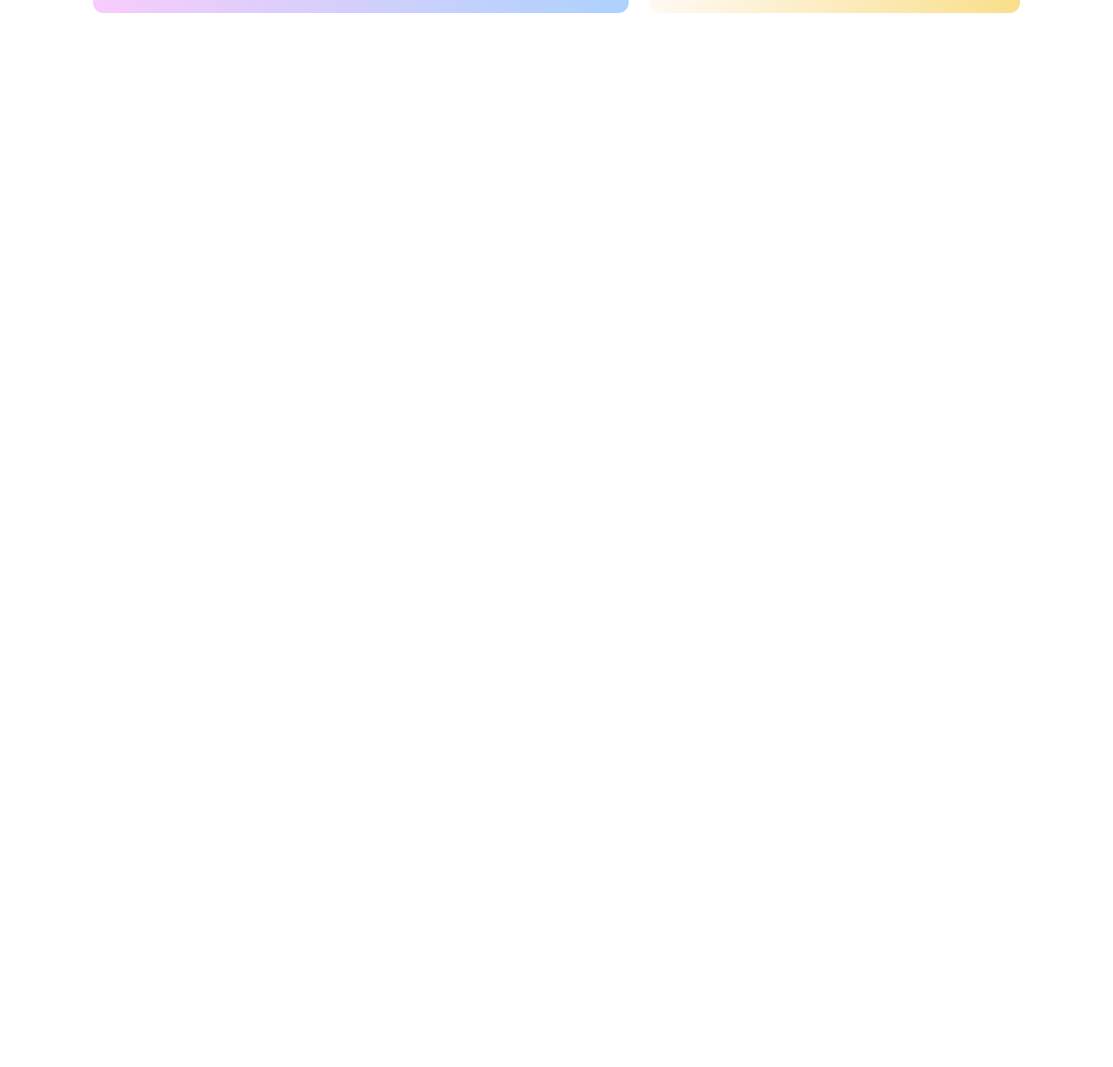
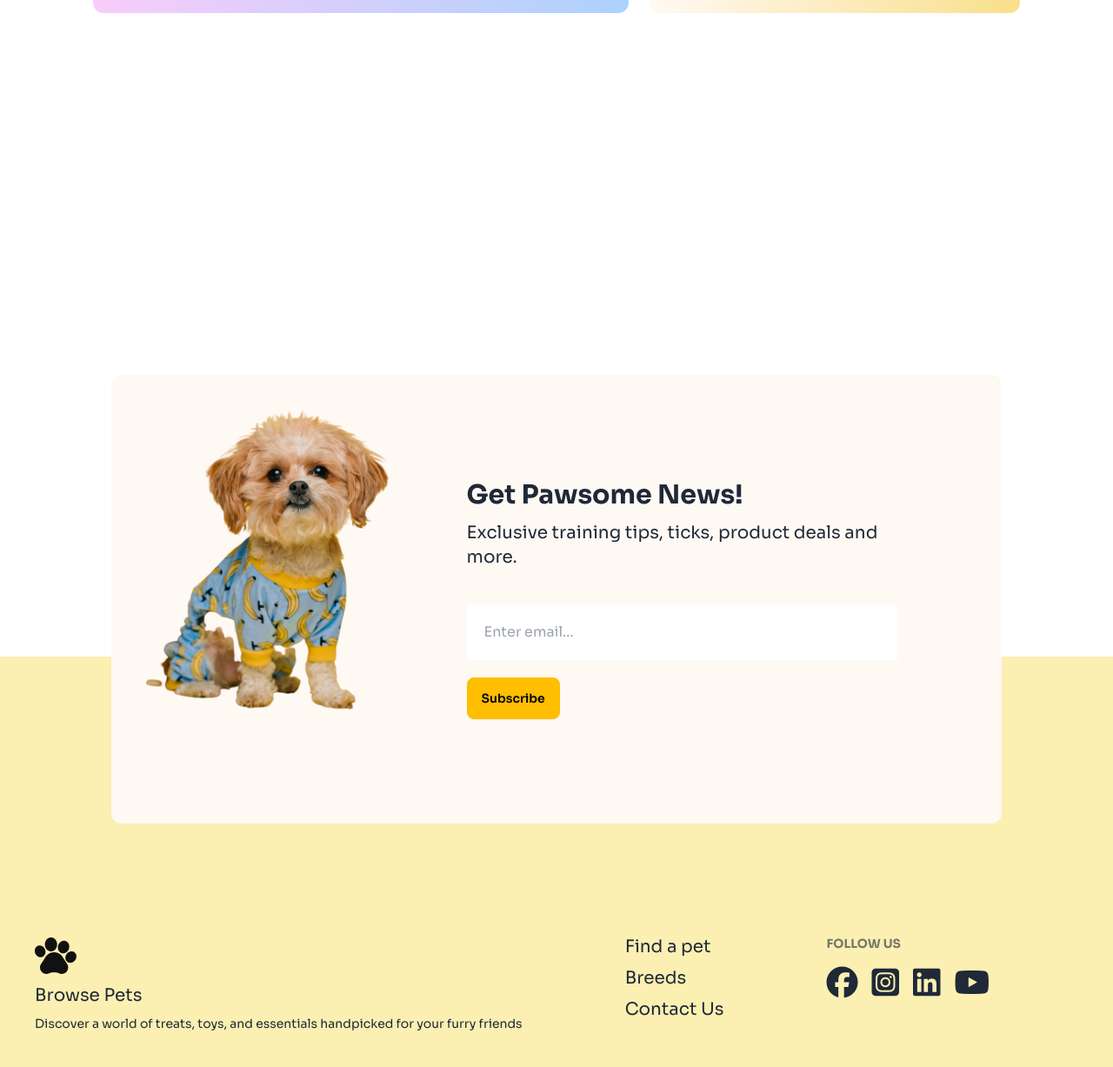
Before and after one commit to ArifRehman-Info/PetShopDev, a plain HTML site: page index.html in a window 1280 px wide. Shown: the part 2892-4119 px from the top of the page at 87% size. Before the commit the page ends 3035 px from the top, so only its background shows below. Drawn offline with nearby package versions, Linux system fonts and the light colour scheme; a web font is replaced by a local one.

Commit message:
retest -version

```diff
--- a/index.html
+++ b/index.html
@@ -343,10 +343,67 @@
         </section>
 
     </main>
-    <!-- Footer -->
-    <footer>
 
-    </footer>
+
+
+
+
+
+
+
+
+<footer>
+    <section
+    class="w-4/5 relative top-72 mx-auto flex md:flex-row text-center md:text-left md:justify-center flex-col p-10 rounded-xl mb-24 bg-[#FFF9F4]">
+    <div class="k">
+      <img src="c1-assets/cute-pet-mid.png" alt="">
+    </div>
+    <div class="m-20">
+      <h1 class="mb-3 text-3xl font-bold titlefont">
+        Get Pawsome News!
+      </h1>
+      <p class="mb-5 text-xl">
+        Exclusive training tips, ticks, product deals and more.
+      </p>
+      <input class="w-full my-5 p-5" type="text" placeholder="Enter email...">
+      <div>
+        <button class="btn btn-warning">Subscribe</button>
+      </div>
+    </div>
+  </section>
+  <footer class="bg-[#fbefb2] footer bg-base-300 text-base-content p-10 pt-80 ">
+    <nav>
+      <img class="inline-flex" src="c1-assets/logo-footer.png" alt=""><span class="inline-flex text-xl">Browse
+        Pets</span>
+      <div class="">
+        Discover a world of treats, toys, and essentials handpicked for your furry friends
+      </div>
+    </nav>
+    <nav>
+      <a class="text-xl link link-hover">Find a pet</a>
+      <a class="text-xl link link-hover">Breeds</a>
+      <a class="text-xl link link-hover">Contact Us</a>
+    </nav>
+    <nav>
+      <h6 class="footer-title">Follow Us</h6>
+      <div class="grid grid-flow-col gap-4">
+        <a class="text-4xl" z>
+          <i class="fa-brands fa-facebook"></i>
+        </a>
+        <a class="text-4xl">
+          <i class="fa-brands fa-square-instagram"></i>
+        </a>
+        <a class="text-4xl">
+          <i class="fa-brands fa-linkedin"></i>
+        </a>
+        <a class="text-4xl">
+          <i class="fa-brands fa-youtube"></i>
+        </a>
+      </div>
+    </nav>
+  </footer>
+
+
 </body>
 
 </html>
```
